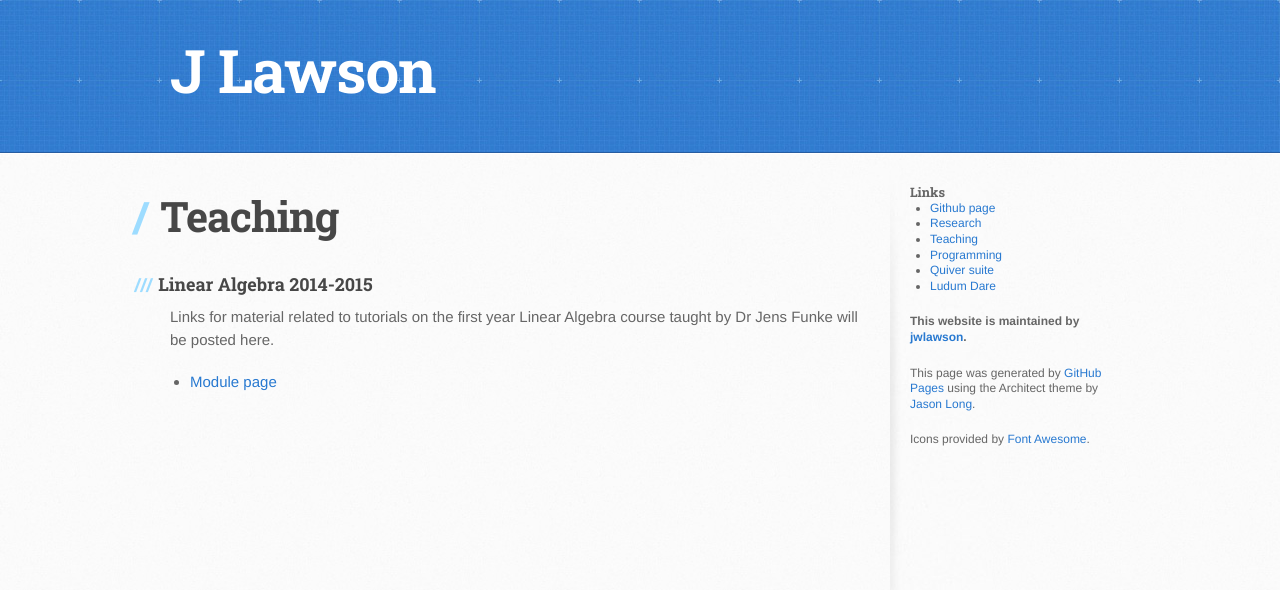
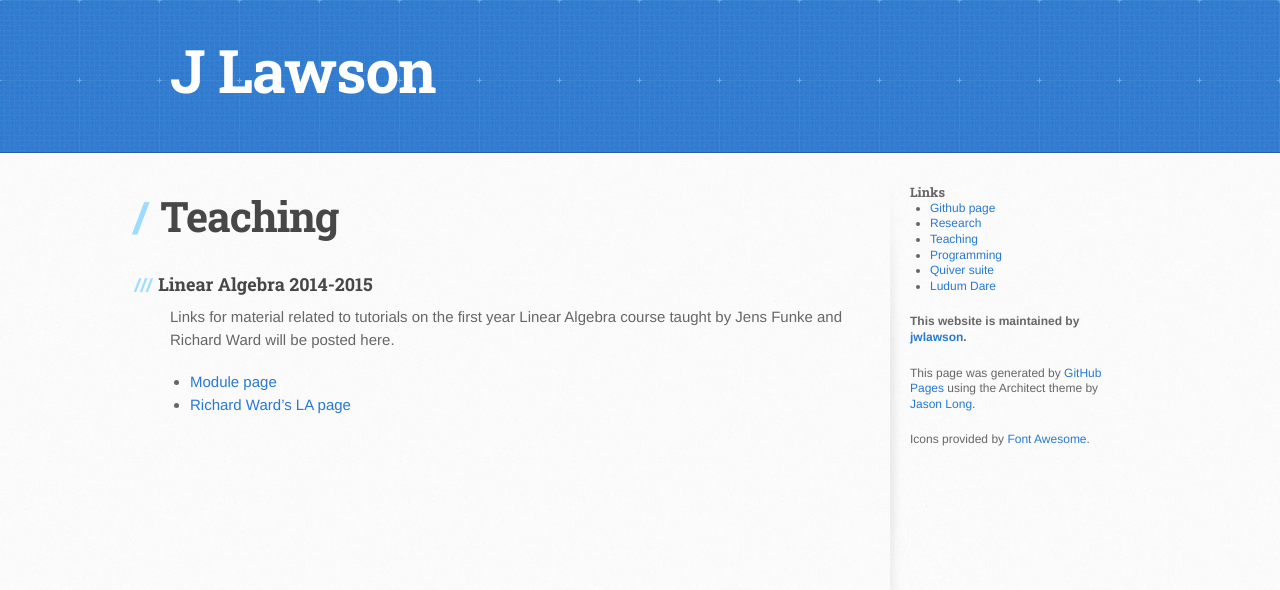
Before and after one commit to jwlawson/jwlawson.github.io, a Jekyll site: the page built from teaching/index.md, in a window 1280 px wide. Shown: the top 590 px of the page. Built offline with Jekyll 4.4.1, drawn with Linux system fonts in a browser that asks for light colours; nearby versions of some CDN libraries.

Commit message:
Updates teaching

```diff
--- a/teaching/index.md
+++ b/teaching/index.md
@@ -6,6 +6,10 @@ title: Teaching
 ### Linear Algebra 2014-2015
 
 Links for material related to tutorials on the first year Linear Algebra
-course taught by Dr Jens Funke will be posted here.
+course taught by Jens Funke and Richard Ward will be posted here.
 
- - [Module page](//www.maths.dur.ac.uk/teaching/php/module_details.php?ayear=2014&module_code=MATH1071)
+ - [Module page]
+ - [Richard Ward's LA page][RWard]
+
+[Module page]: //www.maths.dur.ac.uk/teaching/php/module_details.php?ayear=2014&module_code=MATH1071
+[RWard]: //www.maths.dur.ac.uk/~dma0rsw/LA.html
```
